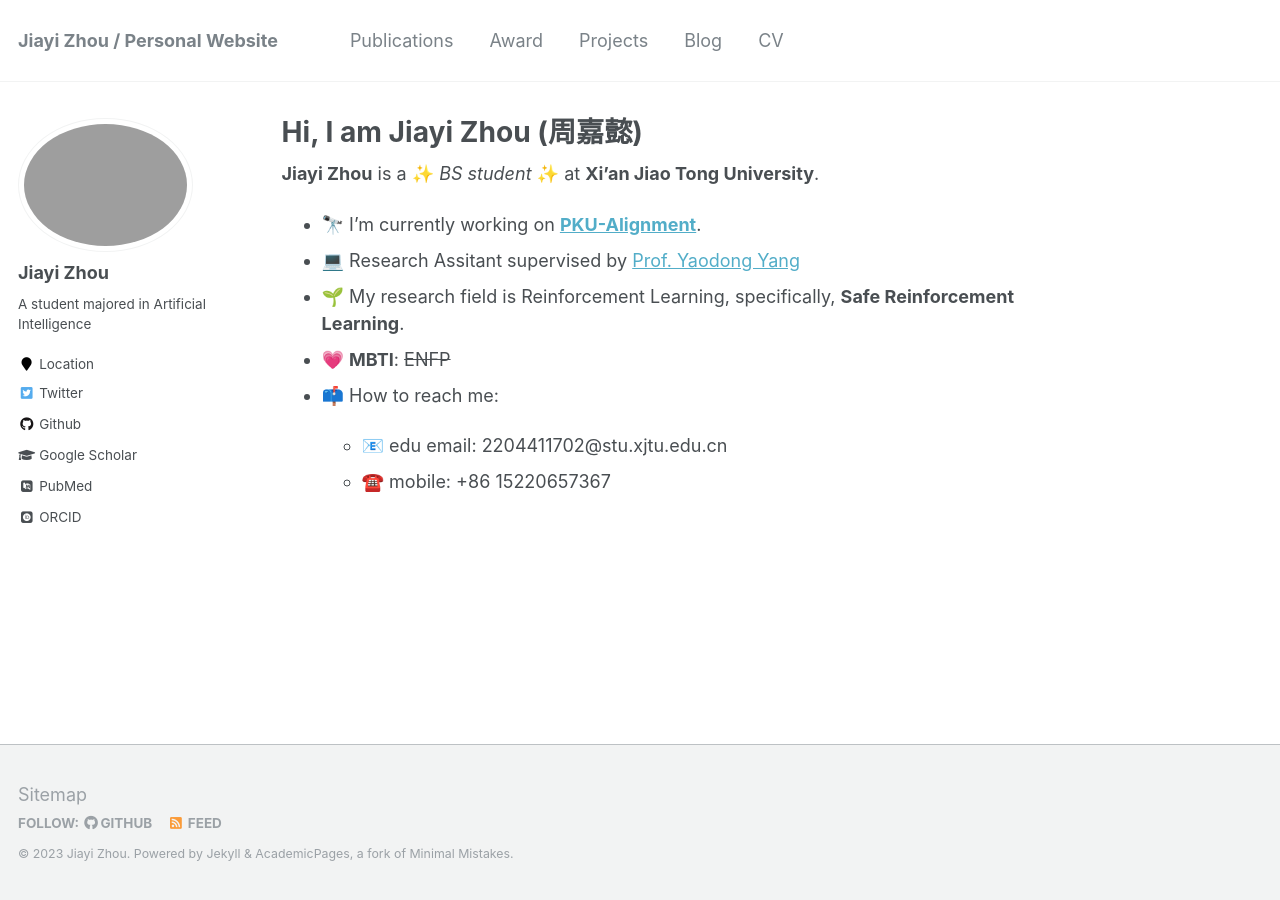
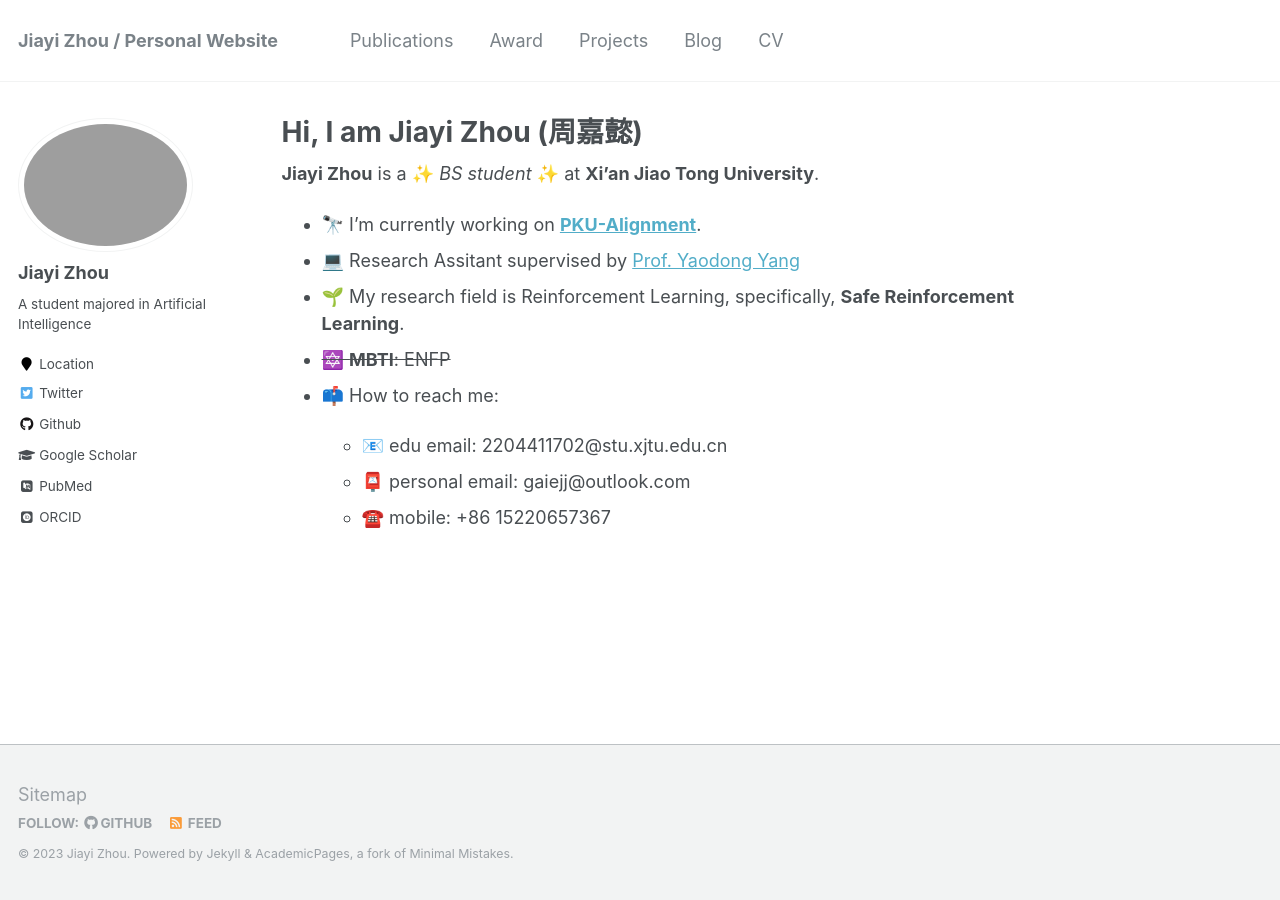
Before and after one commit to Gaiejj/Gaiejj.github.io, a Jekyll site: the page built from _pages/about.md, in a window 1280 px wide. Built offline with Jekyll 4.4.1, drawn with Linux system fonts in a browser that asks for light colours; some web fonts are replaced.

Commit message:
docs: update about

```diff
--- a/_pages/about.md
+++ b/_pages/about.md
@@ -14,8 +14,9 @@ redirect_from:
 - 🔭 I’m currently working on **[PKU-Alignment](https://github.com/PKU-Alignment)**.
 - 💻 Research Assitant supervised by [Prof. Yaodong Yang](https://www.yangyaodong.com/)
 - 🌱 My research field is Reinforcement Learning, specifically, **Safe Reinforcement Learning**.
-- 💗 **MBTI**: ~~ENFP~~
+- ~~🔯 **MBTI**: ENFP~~
 - 📫 How to reach me:
 
   - 📧 edu email: 2204411702@stu.xjtu.edu.cn
+  - 📮 personal email: gaiejj@outlook.com
   - ☎️  mobile: +86 15220657367
```
